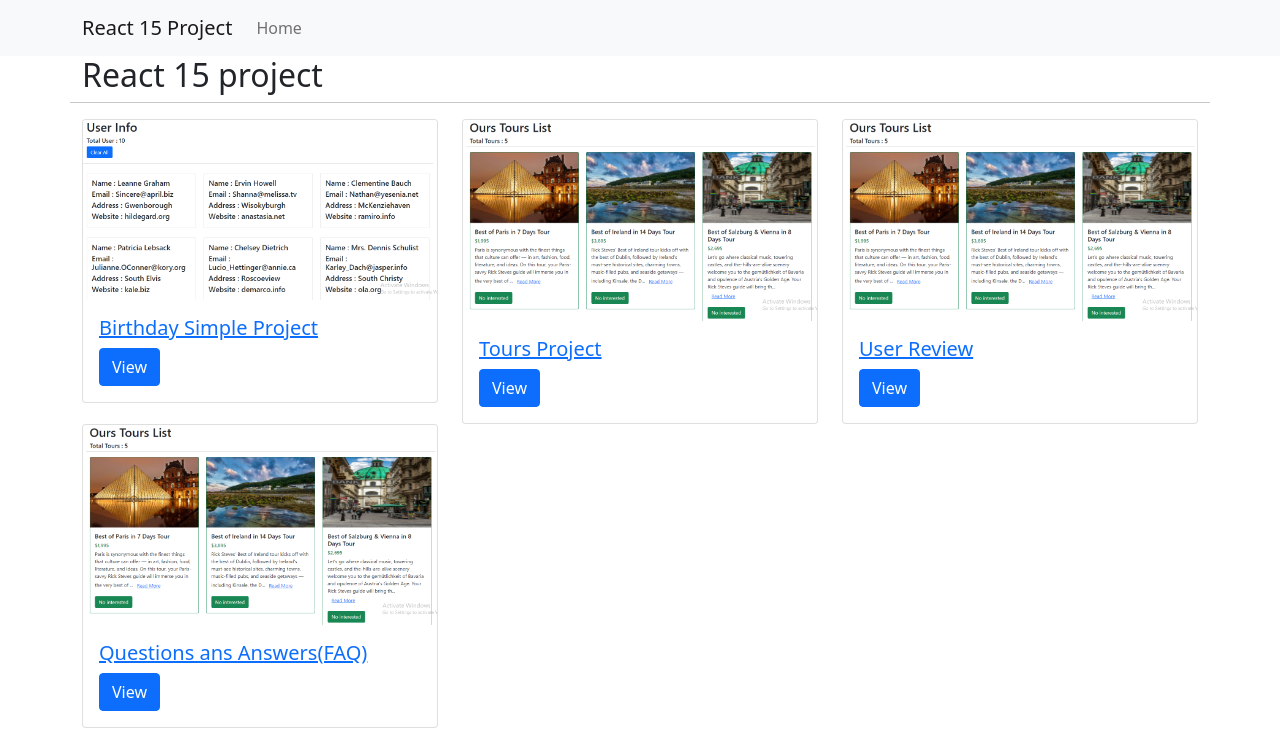
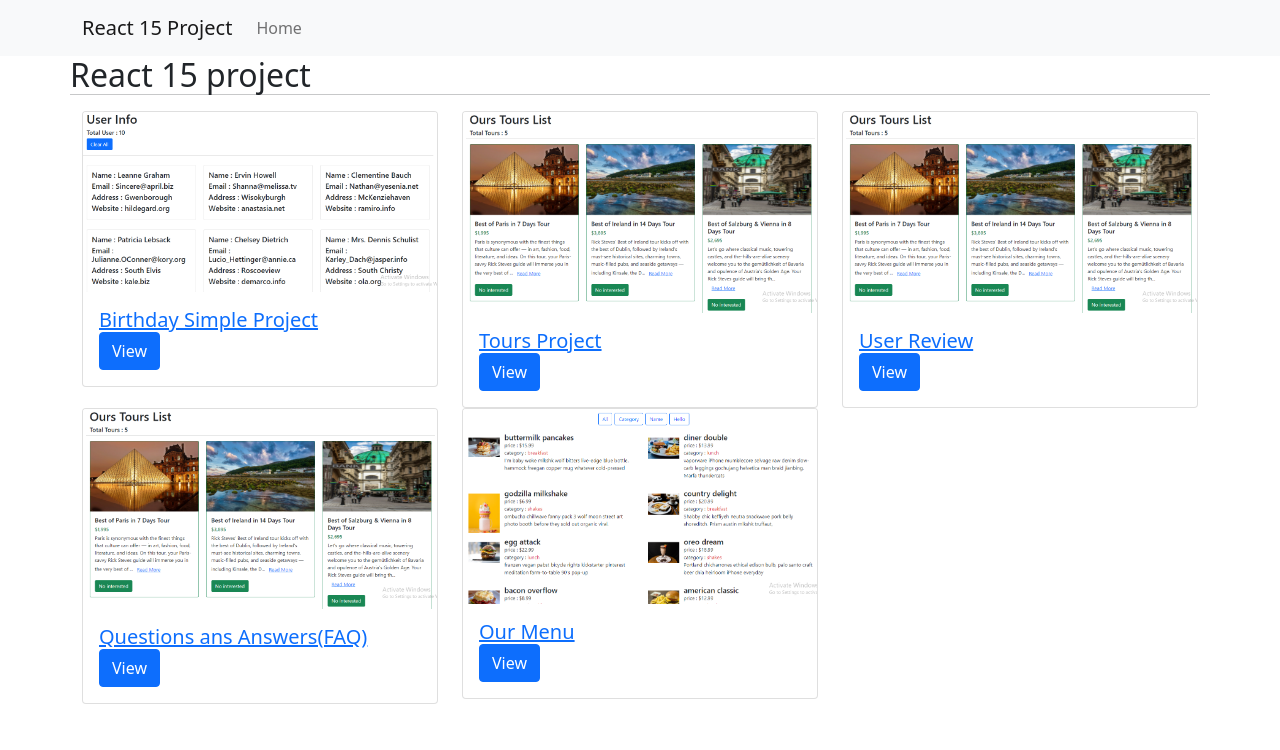
Before and after one commit to nur165024/react-simple-15-project, a React (Create React App) app: page / in a window 1280 px wide. Shown: the top 750 px of the page. Built offline with nearby package versions, Linux system fonts and the light colour scheme.

Commit message:
our menu done

```diff
--- a/src/App.js
+++ b/src/App.js
@@ -10,6 +10,7 @@ import {
 } from "react-router-dom";
 import Review from './Component/Review/Review';
 import QuestionsAndAnswers from './Component/QuestionsAndAnswers/QuestionsAndAnswers';
+import OurMenu from './Component/OurMenu/OurMenu';
 
 function App() {
   return (
@@ -35,6 +36,9 @@ function App() {
           <Route path="/questions/answers">
             <QuestionsAndAnswers></QuestionsAndAnswers>
           </Route>
+          <Route path="/our/menu">
+            <OurMenu></OurMenu>
+          </Route>
         </Switch>
       </div>
     </Router>
--- a/src/Component/Home/Home.js
+++ b/src/Component/Home/Home.js
@@ -2,6 +2,7 @@ import React from 'react';
 import { Link } from 'react-router-dom';
 import birthday from '../../images/birthday.png';
 import tours from '../../images/tours.png';
+import ourMenu from '../../images/ourMenu.png';
 
 const Home = () => {
     return (
@@ -47,6 +48,15 @@ const Home = () => {
                             </div>
                         </div>
                     </div>
+                    <div className="col-md-4">
+                        <div className="card">
+                            <img className="card-img-top" src={ourMenu} alt="" />
+                            <div className="card-body">
+                                <Link to='/our/menu'><h5 className="card-title">Our Menu</h5></Link>
+                                <Link to="/our/menu" className="btn btn-primary">View</Link>
+                            </div>
+                        </div>
+                    </div>
                 </div>
             </div>
         </section>
--- /dev/null
+++ b/src/Component/OurMenu/OurMenu.css
@@ -0,0 +1,8 @@
+h1,h2,h3,h4,h5,h6,ul,ol,p{
+    padding: 0 !important;
+    margin: 0 !important;
+}
+.menu__content{
+    margin-bottom: 30px !important;
+    padding: 0 15px;
+}
--- /dev/null
+++ b/src/Component/OurMenu/OurMenu.js
@@ -0,0 +1,51 @@
+import React, { useState } from 'react';
+import { Link } from 'react-router-dom';
+import OurMenuData from './OurMenuData';
+import OurMenuMap from './OurMenuMap';
+import './OurMenu.css';
+const categories = ['all',...new Set(OurMenuData.map((items) => items.category))];
+
+const OurMenu = () => {
+    const [ourMenuinfo,setOurMenuInfo] = useState(OurMenuData);
+    const [category,setCategory] = useState(categories);
+
+    const handleClickCate = (data) => {
+        console.log(data);
+        if (data === 'all') {
+            setOurMenuInfo(OurMenuData);
+            return;
+        }
+        const newItems = OurMenuData.filter((item) => item.category === data);
+        setOurMenuInfo(newItems);
+    }
+
+    return (
+        <section id="our_Menu">
+            <div className="container">
+                <div className="row">
+                    <div className="col-md-12">
+                        <h1>Our Menu</h1>
+                        <Link className="btn btn-success mb-3" to="/">Back</Link>
+                    </div>
+                </div>
+                <hr />
+                <div className="row">
+                    <div className="col-md-12 text-center">
+                        {
+                            category.map((cate,index) =>
+                            <button key={index} onClick={() =>handleClickCate(cate)} className="btn mx-1 mb-4 btn-outline-primary d-inline-block ml-2">{cate}</button>
+                            )
+                        }
+                    </div>
+                </div>
+                <div className="row">
+                    {
+                        ourMenuinfo.map((ourMenu) => <OurMenuMap key={ourMenu.id} {...ourMenu}></OurMenuMap>)
+                    }
+                </div>
+            </div>
+        </section>
+    );
+};
+
+export default OurMenu;
--- /dev/null
+++ b/src/Component/OurMenu/OurMenuData.js
@@ -0,0 +1,75 @@
+const OurMenuData = [
+    {
+      id: 1,
+      title: 'buttermilk pancakes',
+      category: 'breakfast',
+      price: 15.99,
+      img: 'https://react-projects-5-menu.netlify.app/images/item-1.jpeg',
+      desc: `I'm baby woke mlkshk wolf bitters live-edge blue bottle, hammock freegan copper mug whatever cold-pressed `,
+    },
+    {
+      id: 2,
+      title: 'diner double',
+      category: 'lunch',
+      price: 13.99,
+      img: 'https://react-projects-5-menu.netlify.app/images/item-2.jpeg',
+      desc: `vaporware iPhone mumblecore selvage raw denim slow-carb leggings gochujang helvetica man braid jianbing. Marfa thundercats `,
+    },
+    {
+      id: 3,
+      title: 'godzilla milkshake',
+      category: 'shakes',
+      price: 6.99,
+      img: 'https://react-projects-5-menu.netlify.app/images/item-3.jpeg',
+      desc: `ombucha chillwave fanny pack 3 wolf moon street art photo booth before they sold out organic viral.`,
+    },
+    {
+      id: 4,
+      title: 'country delight',
+      category: 'breakfast',
+      price: 20.99,
+      img: 'https://react-projects-5-menu.netlify.app/images/item-4.jpeg',
+      desc: `Shabby chic keffiyeh neutra snackwave pork belly shoreditch. Prism austin mlkshk truffaut, `,
+    },
+    {
+      id: 5,
+      title: 'egg attack',
+      category: 'lunch',
+      price: 22.99,
+      img: 'https://react-projects-5-menu.netlify.app/images/item-5.jpeg',
+      desc: `franzen vegan pabst bicycle rights kickstarter pinterest meditation farm-to-table 90's pop-up `,
+    },
+    {
+      id: 6,
+      title: 'oreo dream',
+      category: 'shakes',
+      price: 18.99,
+      img: 'https://react-projects-5-menu.netlify.app/images/item-6.jpeg',
+      desc: `Portland chicharrones ethical edison bulb, palo santo craft beer chia heirloom iPhone everyday`,
+    },
+    {
+      id: 7,
+      title: 'bacon overflow',
+      category: 'breakfast',
+      price: 8.99,
+      img: 'https://react-projects-5-menu.netlify.app/images/item-7.jpeg',
+      desc: `carry jianbing normcore freegan. Viral single-origin coffee live-edge, pork belly cloud bread iceland put a bird `,
+    },
+    {
+      id: 8,
+      title: 'american classic',
+      category: 'lunch',
+      price: 12.99,
+      img: 'https://react-projects-5-menu.netlify.app/images/item-8.jpeg',
+      desc: `on it tumblr kickstarter thundercats migas everyday carry squid palo santo leggings. Food truck truffaut  `,
+    },
+    {
+      id: 9,
+      title: 'quarantine buddy',
+      category: 'shakes',
+      price: 16.99,
+      img: 'https://react-projects-5-menu.netlify.app/images/item-9.jpeg',
+      desc: `skateboard fam synth authentic semiotics. Live-edge lyft af, edison bulb yuccie crucifix microdosing.`,
+    },
+  ];
+  export default OurMenuData;
--- /dev/null
+++ b/src/Component/OurMenu/OurMenuMap.js
@@ -0,0 +1,23 @@
+import React from 'react';
+import image from '../../images/image.jpg';
+
+const OurMenuMap = (ourMenu) => {
+    const {title,price,img,desc,category} = ourMenu;
+    return (
+        <div className="col-md-6">
+            <div className="d-flex">
+                <div className="mt-3">
+                    <img width="100" src={img} alt="" />
+                </div>
+                <div className="menu__content">
+                    <h4>{title}</h4>
+                    <p>price : ${price}</p>
+                    <p>category : <span className="text-danger">{category}</span></p>
+                    <p>{desc}</p>
+                </div>
+            </div>
+        </div>
+    );
+};
+
+export default OurMenuMap;
--- a/src/Component/QuestionsAndAnswers/QuestionsAndAnswers.js
+++ b/src/Component/QuestionsAndAnswers/QuestionsAndAnswers.js
@@ -8,7 +8,7 @@ const QuestionsAndAnswers = () => {
     const [questions,setQuestions] = useState(data);
 
     return (
-        <section >
+        <section>
             <div className="container">
                 <div className="row">
                     <div className="col-md-12">
```
Also changed, not shown: src/images/item-1.jpeg (added), src/images/ourMenu.png (added).
